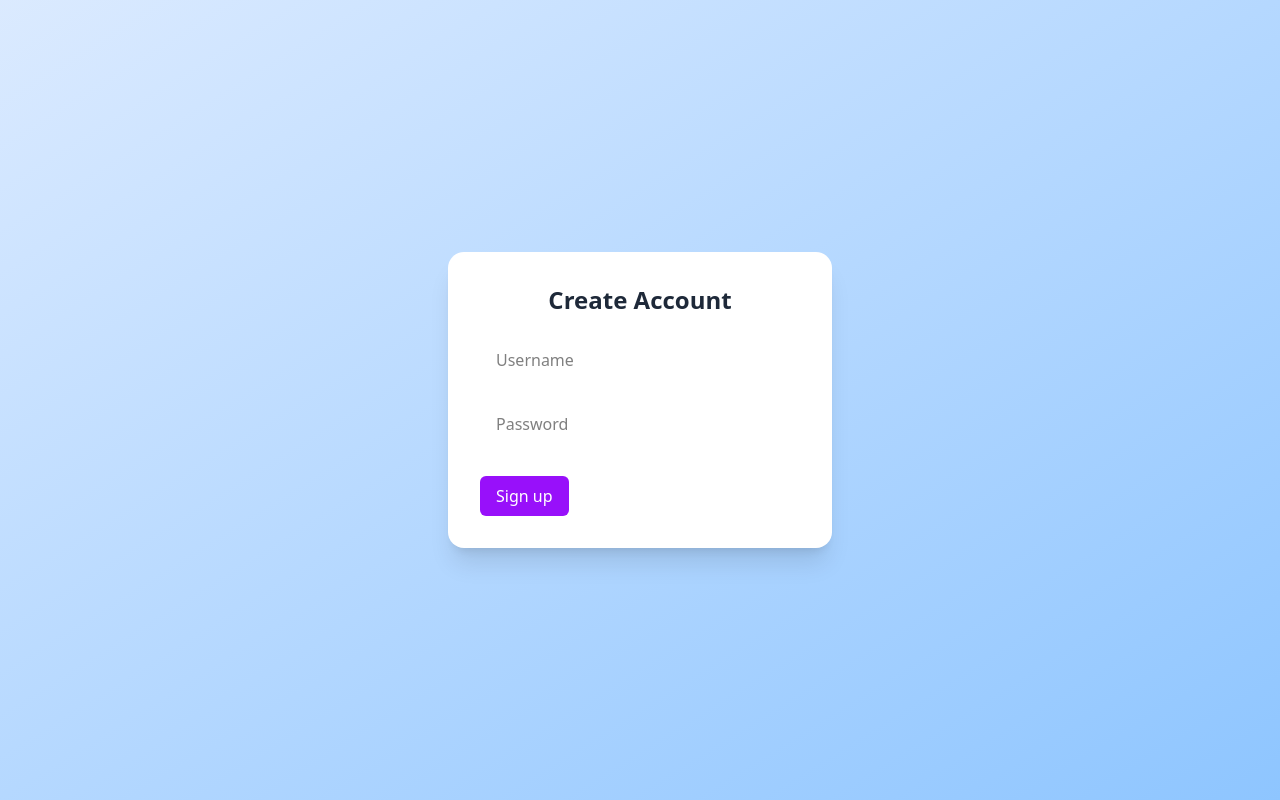
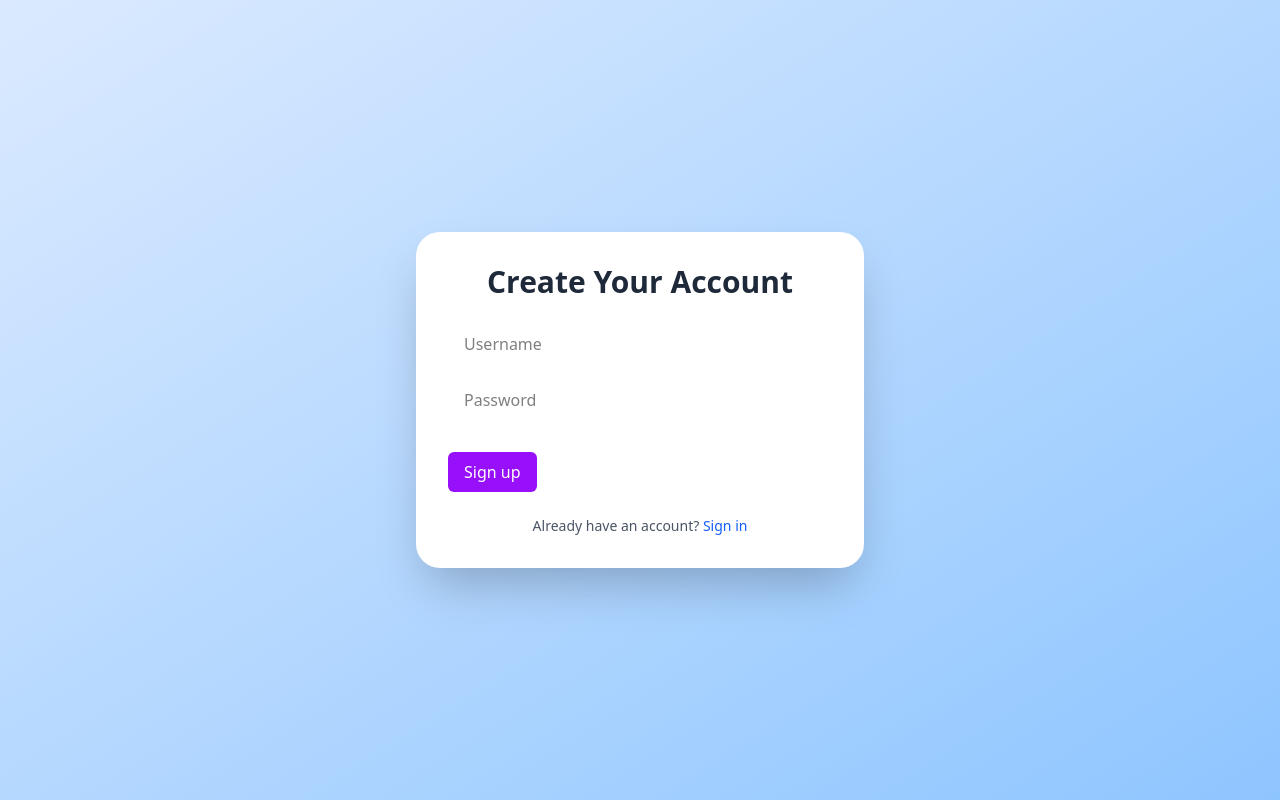
Before and after one commit to snk-git-hub/SecondBrain-FE, a React (Vite) app: page /signup in a window 1280 px wide. Built offline with nearby package versions, Linux system fonts and the light colour scheme.

Commit message:
sign up done make ui better tested everything working fine

```diff
--- a/src/pages/Signup.tsx
+++ b/src/pages/Signup.tsx
@@ -1,4 +1,4 @@
-import React, { useRef } from "react";
+import React, { useRef, useState } from "react";
 import { Button } from "../components/Button";
 import { Input } from "../components/Input";
 import axios from "axios";
@@ -9,38 +9,57 @@ export function Signup() {
   const UsernameRef = useRef<HTMLInputElement>(null);
   const PasswordRef = useRef<HTMLInputElement>(null);
   const navigate = useNavigate();
+  const [loading, setLoading] = useState(false);
 
   async function signup() {
     const username = UsernameRef.current?.value;
     const password = PasswordRef.current?.value;
 
+    if (!username || !password) {
+      alert("Please fill in all fields.");
+      return;
+    }
+
+    setLoading(true);
     try {
       const response = await axios.post(`${BACKEND_URL}/api/v1/signup`, {
         username,
         password,
       });
 
-      console.log(response.data);
       alert("Signed up successfully!");
       navigate("/signin");
     } catch (error: any) {
       const errorMessage = error.response?.data || "Signup failed. Please try again.";
-      console.error("Error response:", errorMessage);
       alert(errorMessage);
+    } finally {
+      setLoading(false);
     }
   }
 
   return (
     <div className="min-h-screen flex items-center justify-center bg-gradient-to-br from-blue-100 to-blue-300 px-4">
-      <div className="bg-white p-8 rounded-2xl shadow-xl w-full max-w-sm space-y-6">
-        <h2 className="text-2xl font-bold text-center text-gray-800">Create Account</h2>
+      <div className="bg-white p-8 rounded-3xl shadow-2xl w-full max-w-md space-y-6 transition-all">
+        <h2 className="text-3xl font-extrabold text-center text-gray-800">Create Your Account</h2>
 
-        <Input reference={UsernameRef} placeholder="Username" />
-        <Input reference={PasswordRef} placeholder="Password" />
+        <div className="space-y-4">
+          <Input reference={UsernameRef} placeholder="Username" />
+          <Input reference={PasswordRef} placeholder="Password" type="password" />
+        </div>
 
         <div className="pt-2">
-          <Button onClick={signup} variant="primary" text="Sign up" loading={false} />
+          <Button onClick={signup} variant="primary" text="Sign up" loading={loading} />
         </div>
+
+        <p className="text-center text-sm text-gray-600">
+          Already have an account?{" "}
+          <span
+            className="text-blue-600 hover:underline cursor-pointer"
+            onClick={() => navigate("/signin")}
+          >
+            Sign in
+          </span>
+        </p>
       </div>
     </div>
   );
```
